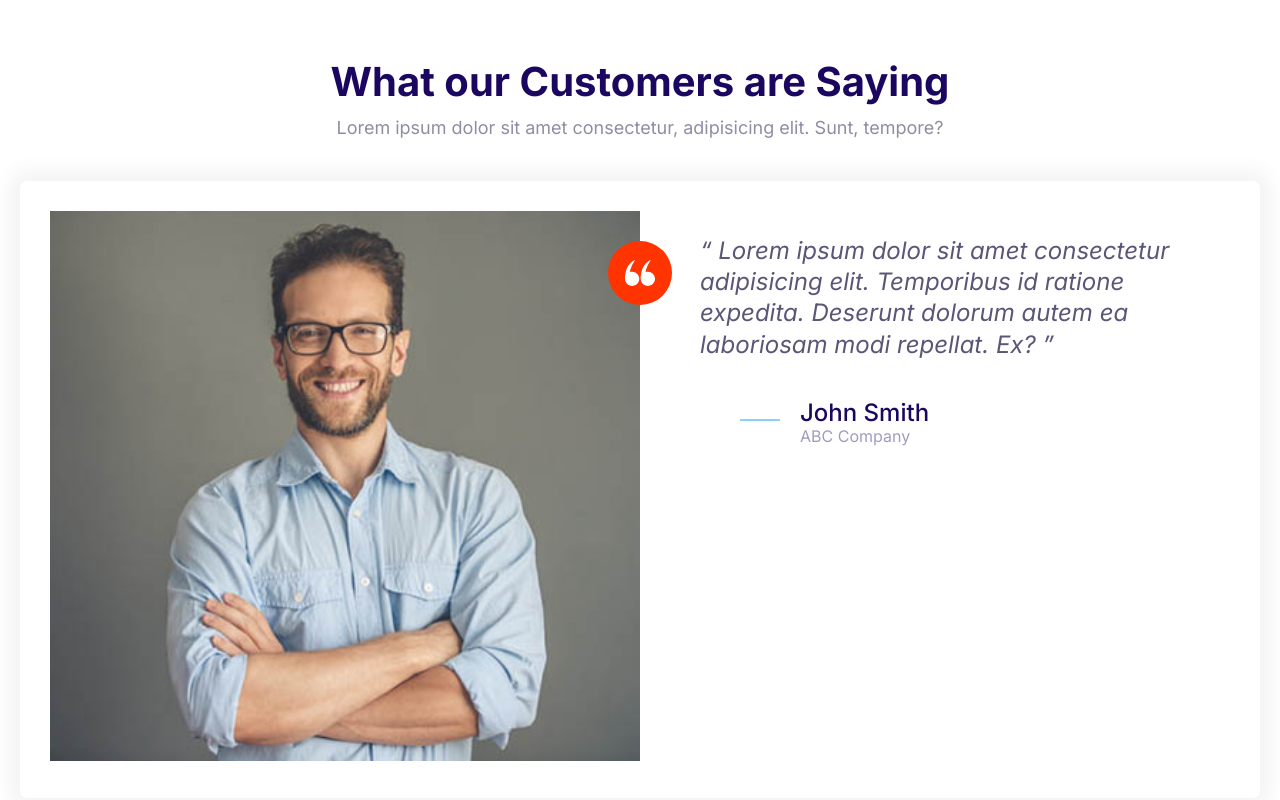
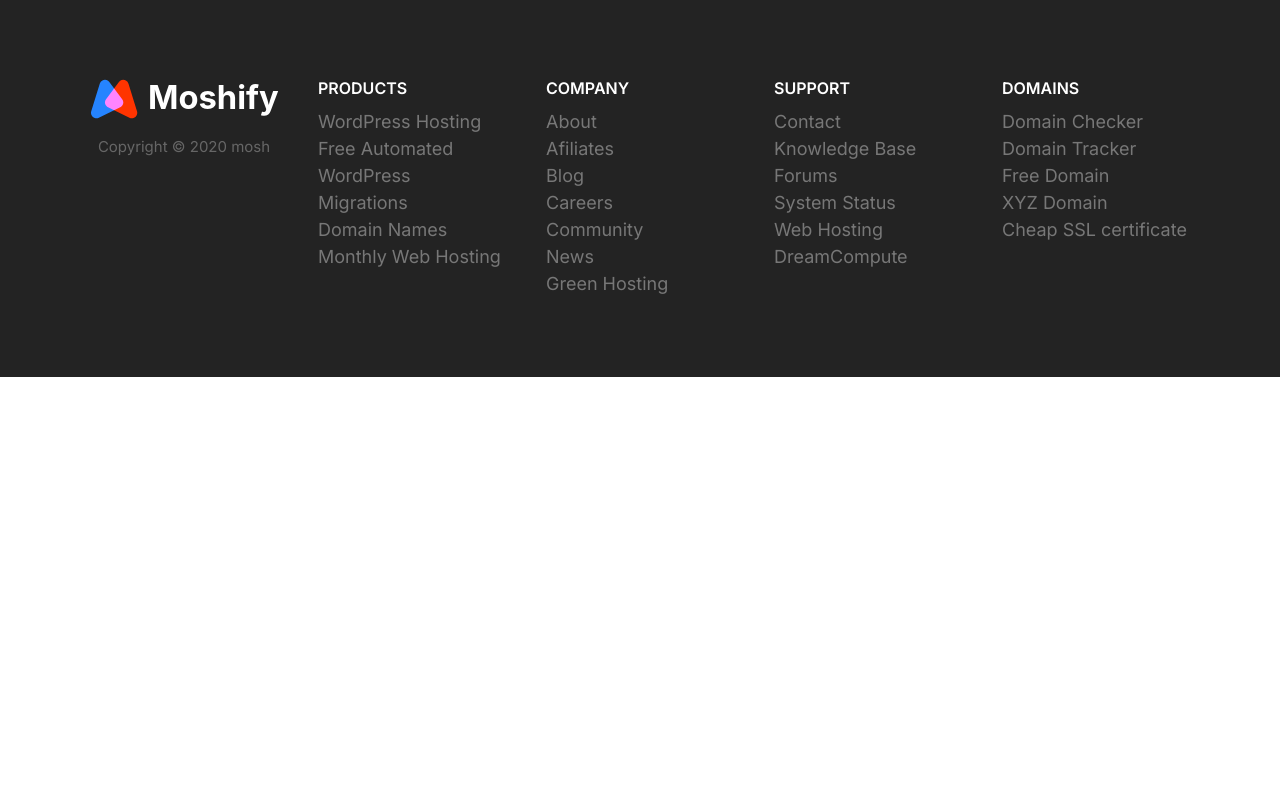
Before and after one commit to idrisabdullaholu/moshify, a plain HTML site: page index.html in a window 1280 px wide. Drawn offline with Linux system fonts and the light colour scheme; files whose address does not match are found by name.

Commit message:
structured and styledthe footer and footer collapsible

```diff
--- a/css/styles.css
+++ b/css/styles.css
@@ -837,3 +837,79 @@ input.input {
     max-width: 700px;
   }
 }
+
+/* footer block */
+.footer {
+  background: #232323;
+}
+
+.footer__section {
+  padding: 2rem;
+  border-bottom: 1px solid #393939;
+}
+
+.footer__heading {
+  text-transform: uppercase;
+  font-weight: 600;
+}
+
+.footer__brand {
+  text-align: center;
+  margin-top: 5rem;
+}
+
+.footer__brand img {
+  /* TODO: consider refactoring this and appllying to all img */
+  width: 100%;
+  max-width: 230px;
+}
+
+.footer__copyright {
+  font-size: 2.1rem;
+  color: #fff;
+  opacity: 0.3;
+}
+
+.footer a {
+  color: #777;
+  transition: color 0.3s;
+}
+
+.footer a:hover {
+  color: #fff;
+}
+
+.footer__section .list {
+  margin: 0;
+}
+
+@media screen and (min-width: 768px) {
+  .footer__sections {
+    grid-template-columns: repeat(auto-fit, minmax(15rem, 1fr));
+  }
+
+  .footer .collapsible__chevron {
+    display: none;
+  }
+  .footer .collapsible__content {
+    opacity: 1;
+    max-height: 100%;
+  }
+
+  .footer__brand {
+    order: -1;
+    margin-top: 1rem;
+  }
+
+  .footer__copyright {
+    font-size: 1.5rem;
+  }
+
+  .footer__section {
+    border-bottom: 0;
+  }
+
+  .footer__heading {
+    font-size: 1.6rem;
+  }
+}
--- a/index.html
+++ b/index.html
@@ -271,7 +271,7 @@
         </div>
       </article>
     </section> -->
-    <section class="block block-testimonial">
+    <!-- <section class="block block-testimonial">
       <header class="block__header">
         <h2 class="block__heading">What our Customers are Saying</h2>
         <p>
@@ -315,6 +315,81 @@
           </blockquote>
         </div>
       </div>
-    </section>
+    </section> -->
+    <footer class="block block--dark footer">
+      <div class="container grid footer__sections">
+        <section class="collapsible footer__section">
+          <header class="collapsible__header">
+            <h2 class="collapsible__heading footer__heading">products</h2>
+            <svg class="icon icon--white collapsible__chevron">
+              <use xlink:href="images/svg/sprite.svg#chevron"></use>
+            </svg>
+          </header>
+          <ul class="list collapsible__content">
+            <li class="list__item"><a href="#">WordPress Hosting</a></li>
+            <li class="list__item"><a href="#">Free Automated WordPress</a></li>
+            <li class="list__item"><a href="#">Migrations</a></li>
+            <li class="list__item"><a href="#">Domain Names</a></li>
+            <li class="list__item"><a href="#">Monthly Web Hosting</a></li>
+          </ul>
+        </section>
+        <section class="collapsible footer__section">
+          <header class="collapsible__header">
+            <h2 class="collapsible__heading footer__heading">company</h2>
+            <svg class="icon icon--white collapsible__chevron">
+              <use xlink:href="images/svg/sprite.svg#chevron"></use>
+            </svg>
+          </header>
+          <ul class="list collapsible__content">
+            <li class="list__item"><a href="#">About</a></li>
+            <li class="list__item"><a href="#">Afiliates</a></li>
+            <li class="list__item"><a href="#">Blog</a></li>
+            <li class="list__item"><a href="#">Careers</a></li>
+            <li class="list__item"><a href="#">Community</a></li>
+            <li class="list__item"><a href="#">News</a></li>
+            <li class="list__item"><a href="#">Green Hosting</a></li>
+          </ul>
+        </section>
+        <section class="collapsible footer__section">
+          <header class="collapsible__header">
+            <h2 class="collapsible__heading footer__heading">support</h2>
+            <svg class="icon icon--white collapsible__chevron">
+              <use xlink:href="images/svg/sprite.svg#chevron"></use>
+            </svg>
+          </header>
+          <ul class="list collapsible__content">
+            <li class="list__item"><a href="#">Contact</a></li>
+            <li class="list__item"><a href="#">Knowledge Base</a></li>
+            <li class="list__item"><a href="#">Forums</a></li>
+            <li class="list__item"><a href="#">System Status</a></li>
+            <li class="list__item"><a href="#">Web Hosting</a></li>
+            <li class="list__item"><a href="#">DreamCompute</a></li>
+          </ul>
+        </section>
+        <section class="collapsible footer__section">
+          <header class="collapsible__header">
+            <h2 class="collapsible__heading footer__heading">domains</h2>
+            <svg class="icon icon--white collapsible__chevron">
+              <use xlink:href="images/svg/sprite.svg#chevron"></use>
+            </svg>
+          </header>
+          <ul class="list collapsible__content">
+            <li class="list__item"><a href="#">Domain Checker</a></li>
+            <li class="list__item"><a href="#">Domain Tracker</a></li>
+            <li class="list__item"><a href="#">Free Domain</a></li>
+            <li class="list__item"><a href="#">XYZ Domain</a></li>
+            <li class="list__item"><a href="#">Cheap SSL certificate</a></li>
+          </ul>
+        </section>
+        <section class="footer__brand">
+          <img
+            src="images/svg/logo.svg"
+            alt="page logo in the footer section"
+          />
+          <p class="footer__copyright">Copyright &copy; 2020 mosh</p>
+        </section>
+      </div>
+    </footer>
+    <script src="js/main.js"></script>
   </body>
 </html>
```
